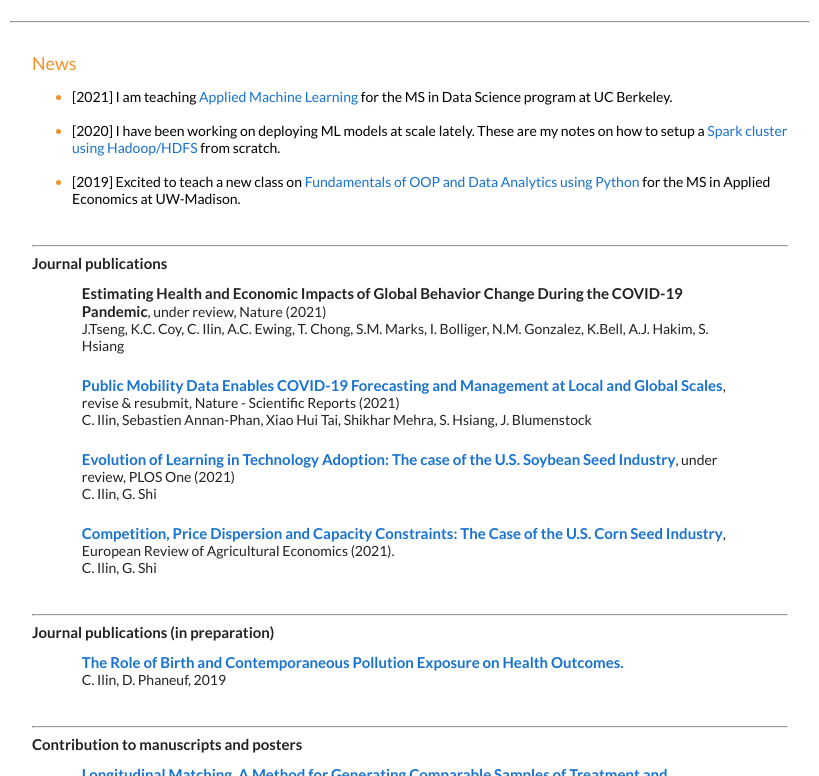
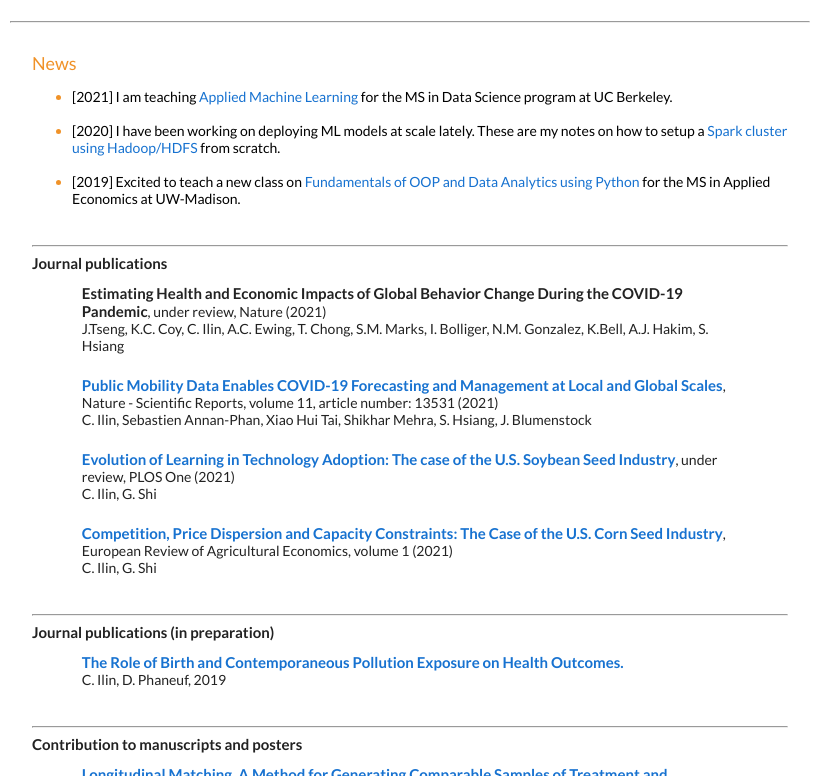
Before and after one commit to corneliailin/corneliailin.github.io, a plain HTML site: page index.html in a window 1280 px wide. Shown: the part 384-1160 px from the top of the page, without its empty margins (230-1049 px from the left). Drawn offline with Linux system fonts and the light colour scheme; a script that the page names is missing.

Commit message:
Update index.html

```diff
--- a/index.html
+++ b/index.html
@@ -120,7 +120,7 @@ color:#222222;
 
 	  <tr>
 	  <td width="75%" valign="top">
-              <p><a href = "https://www.nber.org/papers/w28120"><heading>Public Mobility Data Enables COVID-19 Forecasting and Management at Local and Global Scales</heading></a>, revise & resubmit, Nature - Scientific Reports (2021)<br>
+              <p><a href = "https://www.nature.com/articles/s41598-021-92892-8"><heading>Public Mobility Data Enables COVID-19 Forecasting and Management at Local and Global Scales</heading></a>, Nature - Scientific Reports, volume 11, article number: 13531 (2021)<br>
 		C. Ilin, Sebastien Annan-Phan, Xiao Hui Tai, Shikhar Mehra, S. Hsiang, J. Blumenstock
 	      <br>
               </p>
@@ -128,7 +128,7 @@ color:#222222;
            </tr>
 	 		<tr>
          <td width="75%" valign="top">
-              <p><a href="./papers/TechAdoption.pdf"><heading>Evolution of Learning in Technology Adoption: The case of the U.S. Soybean Seed Industry</heading></a>, under review, PLOS One (2021)<br>
+              <p><a href="https://www.biorxiv.org/content/10.1101/2021.07.22.453433v1.full.pdf"><heading>Evolution of Learning in Technology Adoption: The case of the U.S. Soybean Seed Industry</heading></a>, under review, PLOS One (2021)<br>
               C. Ilin, G. Shi
 	      <br>
               </p>
@@ -137,7 +137,7 @@ color:#222222;
 
            <tr>
            <td width="75%" valign="top">
-              <p><a href="./papers/PriceDispersion.pdf"><heading>Competition, Price Dispersion and Capacity Constraints: The Case of the U.S. Corn Seed Industry</heading></a>, European Review of Agricultural Economics (2021).<br>
+              <p><a href="https://academic.oup.com/erae/advance-article/doi/10.1093/erae/jbab001/6103879"><heading>Competition, Price Dispersion and Capacity Constraints: The Case of the U.S. Corn Seed Industry</heading></a>, European Review of Agricultural Economics, volume 1 (2021)<br>
               C. Ilin, G. Shi
 	      <br>
               </p>
```
